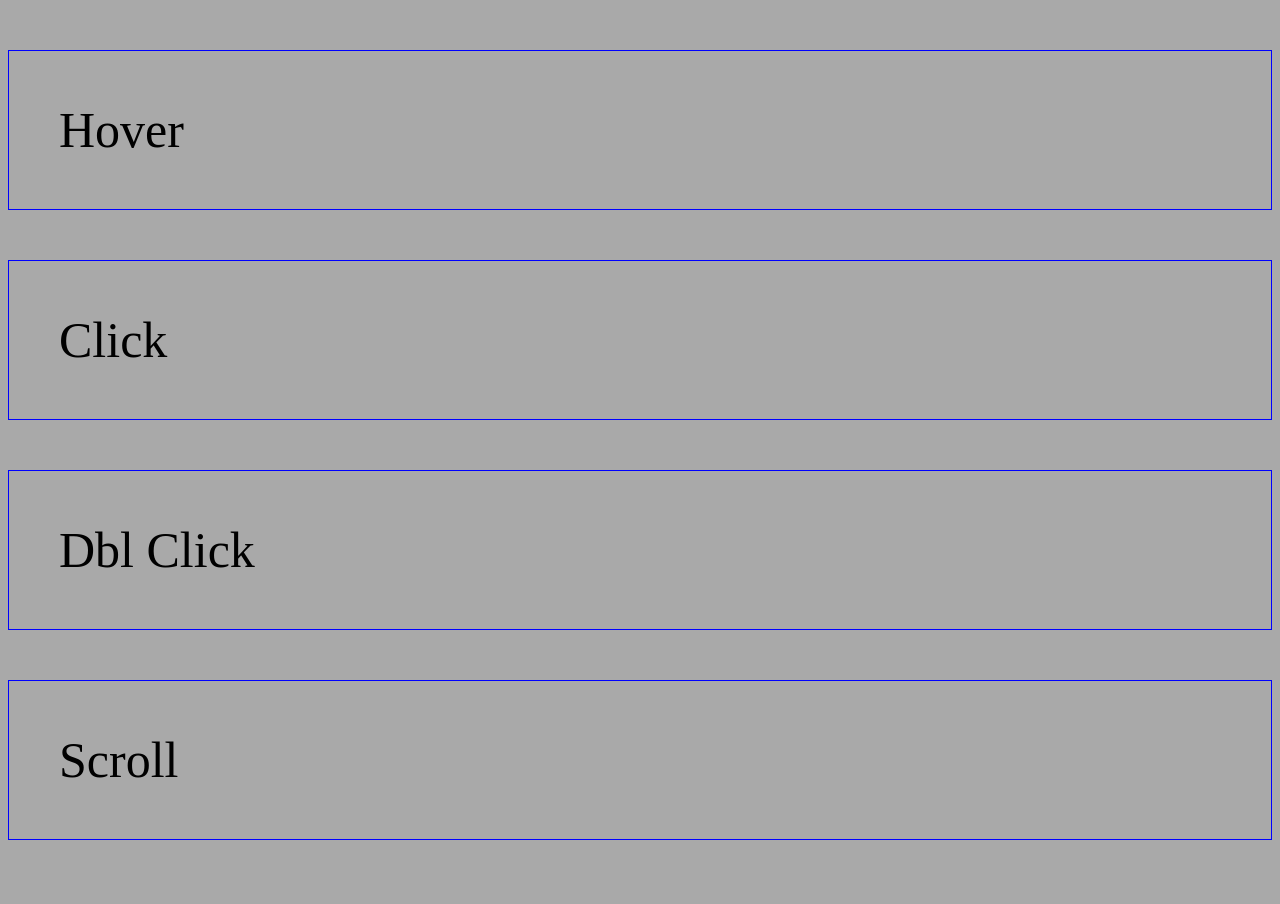
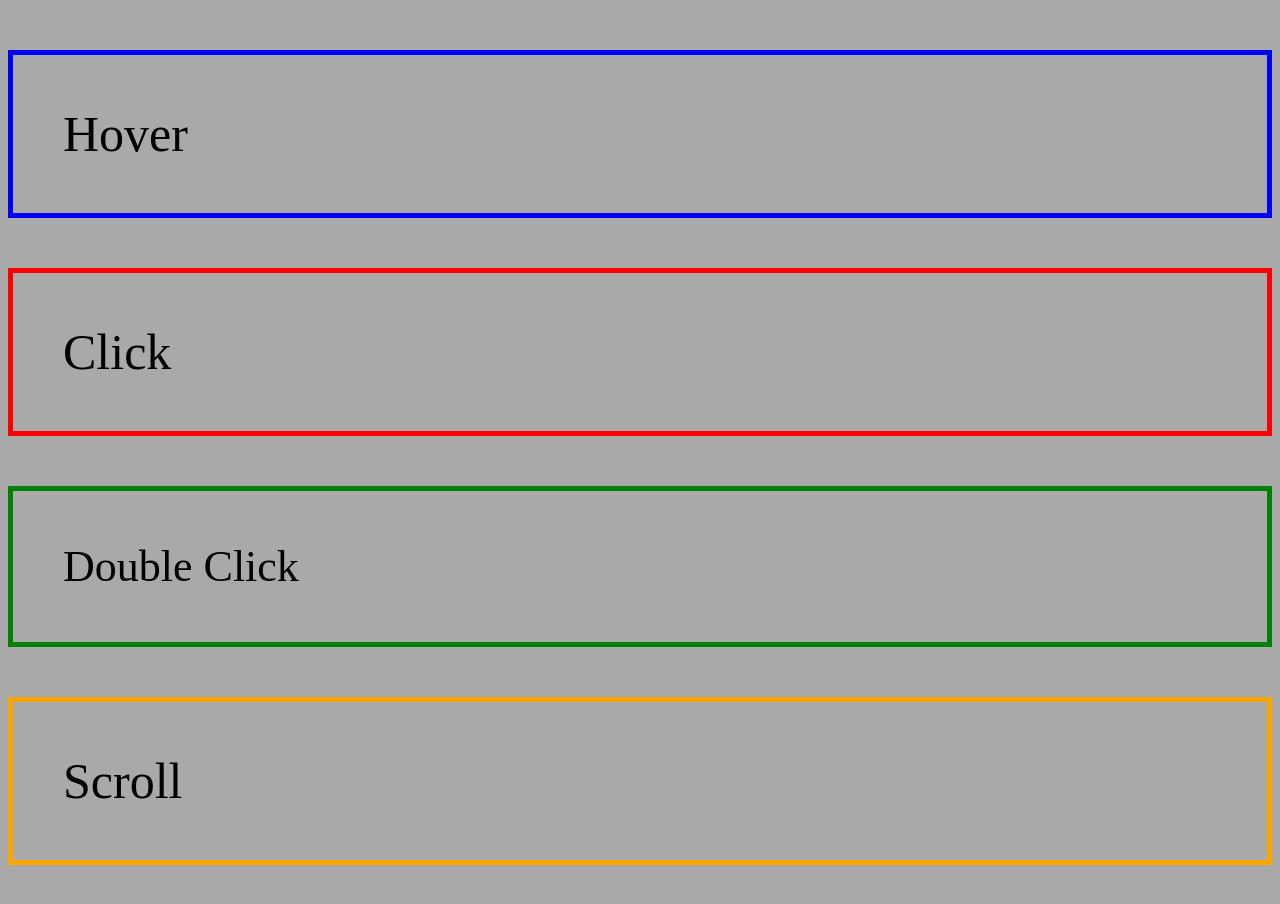
Before and after one commit to DeanWilcoxson/Fsw-110, a plain HTML site: page Week4/Project 1/Hypertext.html in a window 1280 px wide. Drawn offline with Linux system fonts and the light colour scheme.

Commit message:
11/11/20.2

```diff
--- a/Week4/Project 1/Aesthetics.css
+++ b/Week4/Project 1/Aesthetics.css
@@ -1,5 +1,5 @@
 #hover {
-    border: 1px solid blue;
+    border: 5px solid blue;
     margin: center;
     padding: 50px;
     text-align: center;
@@ -9,7 +9,7 @@
 }
 
 #click {
-    border: 1px solid blue;
+    border: 5px solid red;
     margin: center;
     padding: 50px;
     text-align: center;
@@ -19,7 +19,17 @@
 }
 
 #dbl-click {
-    border: 1px solid blue;
+    border: 5px solid green;
+    margin: center;
+    padding: 50px;
+    text-align: center;
+    font-size: 44px;
+    display: flex;
+    flex-direction: row;
+}
+
+#scroll {
+    border: 5px solid orange;
     margin: center;
     padding: 50px;
     text-align: center;
@@ -27,13 +37,3 @@
     display: flex;
     flex-direction: row;
 }
-
-#scroll {
-    border: 1px solid blue;
-    margin: center;
-    padding: 50px;
-    text-align: center;
-    font-size: 50px;
-    display: flex;
-    flex-direction: row;
-}
--- a/Week4/Project 1/Hypertext.html
+++ b/Week4/Project 1/Hypertext.html
@@ -14,7 +14,7 @@
 
         <p id="click" onmousedown="downColor()" onmouseup="upColor()" onmouseout="regularBackground()">Click</p>
 
-        <p id="dbl-click" ondblclick="dblClickColor()" onmouseout="regularBackground()">Dbl Click</p>
+        <p id="dbl-click" ondblclick="dblClickColor()" onmouseout="regularBackground()">Double Click</p>
 
         <p id="scroll" onscroll="scrollColor()" onmouseout="regularBackground()">Scroll</p>
     </div>
--- a/Week4/Project 1/Logic.js
+++ b/Week4/Project 1/Logic.js
@@ -26,6 +26,7 @@ myClickSquare.addEventListener("mouseup", upColor);
 
 function downColor() {
     myClickSquare.style.backgroundColor = "red";
+    myClickSquare.style.color = "white";
 }
 
 function upColor() {
@@ -46,4 +47,5 @@ document.addEventListener("wheel", scrollColor);
 
 function scrollColor() {
     myScrollSquare.style.backgroundColor = "orange";
+    myScrollSquare.style.color = "blue";
 }
```
